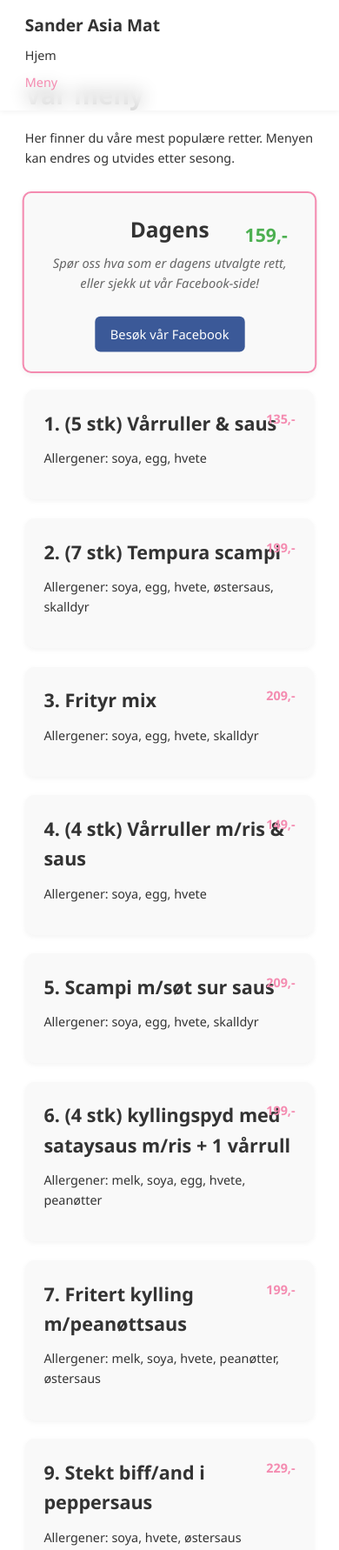
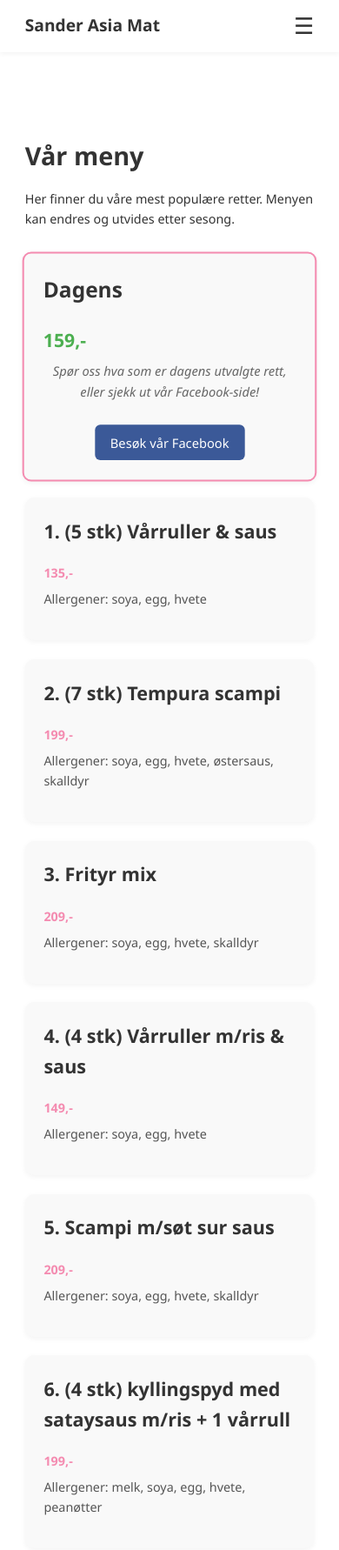
Before and after one commit to DataKriss/sanderasiamat-demo, a plain HTML site: page meny.html in a window 390 px wide. Shown: the top 1782 px of the page at 87% size. Drawn offline with Linux system fonts and the light colour scheme.

Commit message:
fikset media queries for mobile view, og lagt til hamburgermeny for mobile view

```diff
--- a/meny.html
+++ b/meny.html
@@ -7,13 +7,15 @@
   <title>Meny - Sander Asia Mat</title>
   <link rel="stylesheet" href="style.css">
 </head>
+
 <body>
   <!-- Navbar -->
   <header class="navbar">
     <div class="logo">Sander Asia Mat</div>
+    <button class="nav-toggle" aria-label="Åpne meny">&#9776;</button>
     <nav>
       <a href="index.html">Hjem</a>
-      <a href="meny.html" class="active">Meny</a>
+      <a href="meny.html">Meny</a>
     </nav>
   </header>
 
@@ -25,99 +27,128 @@
     <div class="menu-list">
 
       <div class="menu-item featured">
+        <div class="menu-item-header">
           <h2>Dagens</h2>
+          <span class="price">159,-</span>
+        </div>
         <p>
           Spør oss hva som er dagens utvalgte rett, eller sjekk ut vår Facebook-side!
         </p>
         <a href="https://www.facebook.com/profile.php?id=100057656580749" target="_blank" class="btn fb-btn">
           Besøk vår Facebook
         </a>
-        <span class="price">159,-</span>
-      </div>
-
-
-      <div class="menu-item">
-        <h2>1. (5 stk) Vårruller & saus</h2>
-        <p>Allergener: soya, egg, hvete</p>
-        <span class="price">135,-</span>
       </div>
 
       <div class="menu-item">
-        <h2>2. (7 stk) Tempura scampi</h2>
-        <p>Allergener: soya, egg, hvete, østersaus, skalldyr</p>
-        <span class="price">199,-</span>
+        <div class="menu-item-header">
+          <h2>1. (5 stk) Vårruller & saus</h2>
+          <span class="price">135,-</span>
+        </div>
+        <p>Allergener: soya, egg, hvete</p>
       </div>
 
       <div class="menu-item">
-        <h2>3. Frityr mix</h2>
-        <p>Allergener: soya, egg, hvete, skalldyr</p>
-        <span class="price">209,-</span>
+        <div class="menu-item-header">
+          <h2>2. (7 stk) Tempura scampi</h2>
+          <span class="price">199,-</span>
+        </div>
+        <p>Allergener: soya, egg, hvete, østersaus, skalldyr</p>
       </div>
 
       <div class="menu-item">
-        <h2>4. (4 stk) Vårruller m/ris & saus</h2>
-        <p>Allergener: soya, egg, hvete</p>
-        <span class="price">149,-</span>
+        <div class="menu-item-header">
+          <h2>3. Frityr mix</h2>
+          <span class="price">209,-</span>
+        </div>
+        <p>Allergener: soya, egg, hvete, skalldyr</p>
       </div>
 
       <div class="menu-item">
-        <h2>5. Scampi m/søt sur saus</h2>
-        <p>Allergener: soya, egg, hvete, skalldyr</p>
-        <span class="price">209,-</span>
+        <div class="menu-item-header">
+          <h2>4. (4 stk) Vårruller m/ris & saus</h2>
+          <span class="price">149,-</span>
+        </div>
+        <p>Allergener: soya, egg, hvete</p>
       </div>
 
       <div class="menu-item">
-        <h2>6. (4 stk) kyllingspyd med sataysaus m/ris + 1 vårrull</h2>
-        <p>Allergener: melk, soya, egg, hvete, peanøtter</p>
-        <span class="price">199,-</span>
+        <div class="menu-item-header">
+          <h2>5. Scampi m/søt sur saus</h2>
+          <span class="price">209,-</span>
+        </div>
+        <p>Allergener: soya, egg, hvete, skalldyr</p>
       </div>
 
       <div class="menu-item">
-        <h2>7. Fritert kylling m/peanøttsaus</h2>
-        <p>Allergener: melk, soya, hvete, peanøtter, østersaus</p>
+        <div class="menu-item-header">
+          <h2>6. (4 stk) kyllingspyd med sataysaus m/ris + 1 vårrull</h2>
           <span class="price">199,-</span>
+        </div>
+        <p>Allergener: melk, soya, egg, hvete, peanøtter</p>
       </div>
 
       <div class="menu-item">
-        <h2>9. Stekt biff/and i peppersaus</h2>
-        <p>Allergener: soya, hvete, østersaus</p>
-        <span class="price">229,-</span>
+        <div class="menu-item-header">
+          <h2>7. Fritert kylling m/peanøttsaus</h2>
+          <span class="price">199,-</span>
+        </div>
+        <p>Allergener: melk, soya, hvete, peanøtter, østersaus</p>
       </div>
 
       <div class="menu-item">
-        <h2>10. Biff med hoisinsaus og grønnsaker</h2>
-        <p>Allergener: soya, hvete, cashewnøtter, østersaus</p>
+        <div class="menu-item-header">
+          <h2>9. Stekt biff/and i peppersaus</h2>
           <span class="price">229,-</span>
+        </div>
+        <p>Allergener: soya, hvete, østersaus</p>
       </div>
 
       <div class="menu-item">
-        <h2>11. Stekt kylling m/cashewnøtter</h2>
+        <div class="menu-item-header">
+          <h2>10. Biff med hoisinsaus og grønnsaker</h2>
+          <span class="price">229,-</span>
+        </div>
         <p>Allergener: soya, hvete, cashewnøtter, østersaus</p>
-        <span class="price">199,-</span>
       </div>
 
       <div class="menu-item">
-        <h2>12. Fritert kylling m/cashewnøtter</h2>
+        <div class="menu-item-header">
+          <h2>11. Stekt kylling m/cashewnøtter</h2>
+          <span class="price">199,-</span>
+        </div>
         <p>Allergener: soya, hvete, cashewnøtter, østersaus</p>
-        <span class="price">199,-</span>
       </div>
 
       <div class="menu-item">
-        <h2>17. Fritert panert kylling m/ris</h2>
-        <p>Allergener: soya, egg, hvete</p>
-        <span class="price">190,-</span>
+        <div class="menu-item-header">
+          <h2>12. Fritert kylling m/cashewnøtter</h2>
+          <span class="price">199,-</span>
+        </div>
+        <p>Allergener: soya, hvete, cashewnøtter, østersaus</p>
       </div>
 
       <div class="menu-item">
-        <h2>18. Pad thai</h2>
-        <p>Allergener: soya, egg, hvete, peanøtter, østersaus</p>
-        <span class="price">199,-</span>
+        <div class="menu-item-header">
+          <h2>17. Fritert panert kylling m/ris</h2>
+          <span class="price">190,-</span>
+        </div>
+        <p>Allergener: soya, egg, hvete</p>
       </div>
 
       <div class="menu-item">
+        <div class="menu-item-header">
+          <h2>18. Pad thai</h2>
+          <span class="price">199,-</span>
+        </div>
+        <p>Allergener: soya, egg, hvete, peanøtter, østersaus</p>
+      </div>
+
+      <div class="menu-item">
+        <div class="menu-item-header">
           <h2>20. Rød karri m/kylling</h2>
+          <span class="price">205,-</span>
+        </div>
         <p>Allergener: melk, soya, fisk</p>
-        <span class="price">205,-</span>
       </div>
 
     </div>
@@ -125,8 +156,18 @@
 
   <!-- Footer -->
   <footer>
-    <p>📍 Adresse: Bakkesvingen 19, 2830 Raufoss</p>
+    <p>Adresse: Bakkesvingen 19, 2830 Raufoss</p>
     <p>© 2025 Sander Asia Mat | Nettside utviklet av <a href="https://anteria.no" target="_blank">Anteria AS</a></p>
   </footer>
+
+<script>
+  const navToggle = document.querySelector('.nav-toggle');
+  const nav = document.querySelector('.navbar nav');
+
+  navToggle.addEventListener('click', () => {
+    nav.classList.toggle('show');
+  });
+</script>
+
 </body>
 </html>
--- a/style.css
+++ b/style.css
@@ -10,6 +10,7 @@ body {
   line-height: 1.6;
   color: #333;
   background: #fff;
+  padding-top: 70px; /* for å unngå at navbar overlapper innhold */
 }
 
 /* fjerne text decoration på lenker */
@@ -17,11 +18,9 @@ a {
   text-decoration: none;
 }
 
-/* For sikkerhets skyld: også knapp-linkene */
 .cta-buttons .btn {
   text-decoration: none;
 }
-
 
 /* Navbar */
 .navbar {
@@ -36,6 +35,15 @@ a {
   padding: 1em 2em;
   z-index: 1000;
   box-shadow: 0 2px 6px rgba(0,0,0,0.05);
+}
+
+.nav-toggle {
+  display: none;
+  font-size: 1.8em;
+  background: none;
+  border: none;
+  cursor: pointer;
+  color: #333;
 }
 
 .logo {
@@ -72,7 +80,7 @@ a {
   position: absolute;
   top: 0; left: 0;
   width: 100%; height: 100%;
-  background: rgba(0,0,0,0.4); /* juster 0.4 til mer/mindre mørkt */
+  background: rgba(0,0,0,0.4);
   z-index: -1;
 }
 
@@ -143,44 +151,50 @@ a {
   padding: 1.5em;
   border-radius: 10px;
   box-shadow: 0 2px 6px rgba(0,0,0,0.05);
-  position: relative;
+}
+
+.menu-item-header {
+  display: flex;
+  justify-content: space-between;
+  align-items: center;
+  gap: 1em;
 }
 
 .menu-item h2 {
-  margin-bottom: 0.5em;
+  margin: 0;
+  flex: 1;
 }
 
 .menu-item .price {
-  position: absolute;
-  top: 1.5em;
-  right: 1.5em;
   font-weight: bold;
   color: #f48bb0;
+  white-space: nowrap;
+}
+
+.menu-item p {
+  margin-top: 0.5em;
+  color: #555;
 }
 
 /* Featured menu item */
 .menu-item.featured {
-  background: #f9f9f9;              /* samme bakgrunn som de andre */
-  border: 2px solid #f48bb0;        /* bruk rosa som aksent */
+  border: 2px solid #f48bb0;
+  transform: scale(1.02);
   text-align: center;
-  transform: scale(1.02);           /* gjør boksen bittelitt større */
 }
 
 .menu-item.featured h2 {
-  color: #333;                      /* behold samme headingfarge */
   font-size: 1.5rem;
-  margin-bottom: 0.3em;
 }
 
 .menu-item.featured p {
-  font-style: italic;               /* litt annerledes for å skille seg ut */
+  font-style: italic;
   color: #666;
 }
 
 .menu-item.featured .price {
   font-size: 1.3rem;
-  font-weight: bold;
-  color: #4caf50;                   /* grønn for pris */
+  color: #4caf50;
 }
 
 .fb-btn {
@@ -198,8 +212,6 @@ a {
   background: #2d4373;
 }
 
-
-
 /* Open Hours */
 .open-hours {
   list-style: none;
@@ -213,15 +225,13 @@ a {
 }
 
 #kontakt a {
-  color: inherit;        /* samme farge som teksten rundt */
-  text-decoration: none; /* fjern understrek */
   color: #f48bb0;
+  text-decoration: none;
 }
 
 #kontakt a:hover {
-  color: #4caf50;        /* rosa aksentfarge ved hover */
+  color: #4caf50;
 }
-
 
 /* Map */
 .map iframe {
@@ -240,13 +250,13 @@ footer {
 }
 
 footer a {
-    color: inherit;
-    text-decoration: none;
-    font-weight: 500;
+  color: inherit;
+  text-decoration: none;
+  font-weight: 500;
 }
 
 footer a:hover {
-    color: #f48bb0;
+  color: #f48bb0;
 }
 
 footer p {
@@ -257,17 +267,31 @@ html {
   scroll-behavior: smooth;
 }
 
-
-/* Mobile-first adjustments */
+/* Mobile adjustments */
 @media (max-width: 768px) {
   .navbar {
+    flex-wrap: wrap;
+  }
+  .nav-toggle {
+    display: block;
+    color: #333;
+    margin-left: auto;
+  }
+  .navbar nav {
+    display: none;
     flex-direction: column;
-    align-items: flex-start;
+    width: 100%;
+    margin-top: 1em;
   }
 
   .navbar nav a {
-    display: block;
     margin: 0.5em 0;
+    padding: 0.5em 0;
+    border-bottom: 1px solid #eee;
+  }
+
+  .navbar nav.show {
+    display: flex;
   }
 
   .hero-text h1 {
@@ -281,8 +305,14 @@ html {
     text-align: center;
   }
 
-  .menu-list {
-    grid-template-columns: 1fr; /* én kolonne */
+  .menu-item-header {
+    flex-direction: column;
+    align-items: flex-start;
+  }
+
+  .menu-item .price {
+    margin-top: 0.3em;
+    text-align: left;
   }
 }
 
```
Also changed, not shown: index.html (+15 -3 lines). Lines whose indentation alone changed are shown as unchanged.
